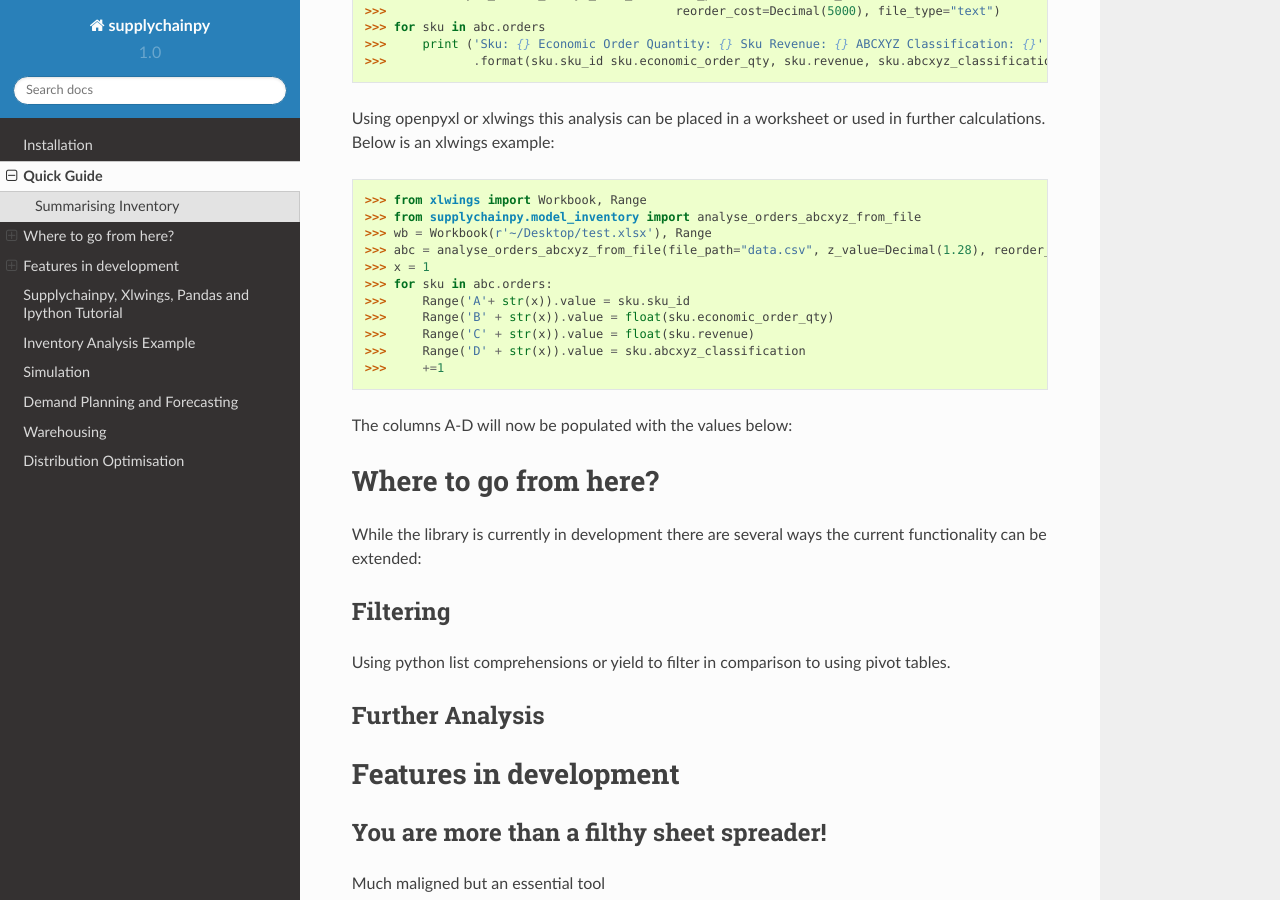
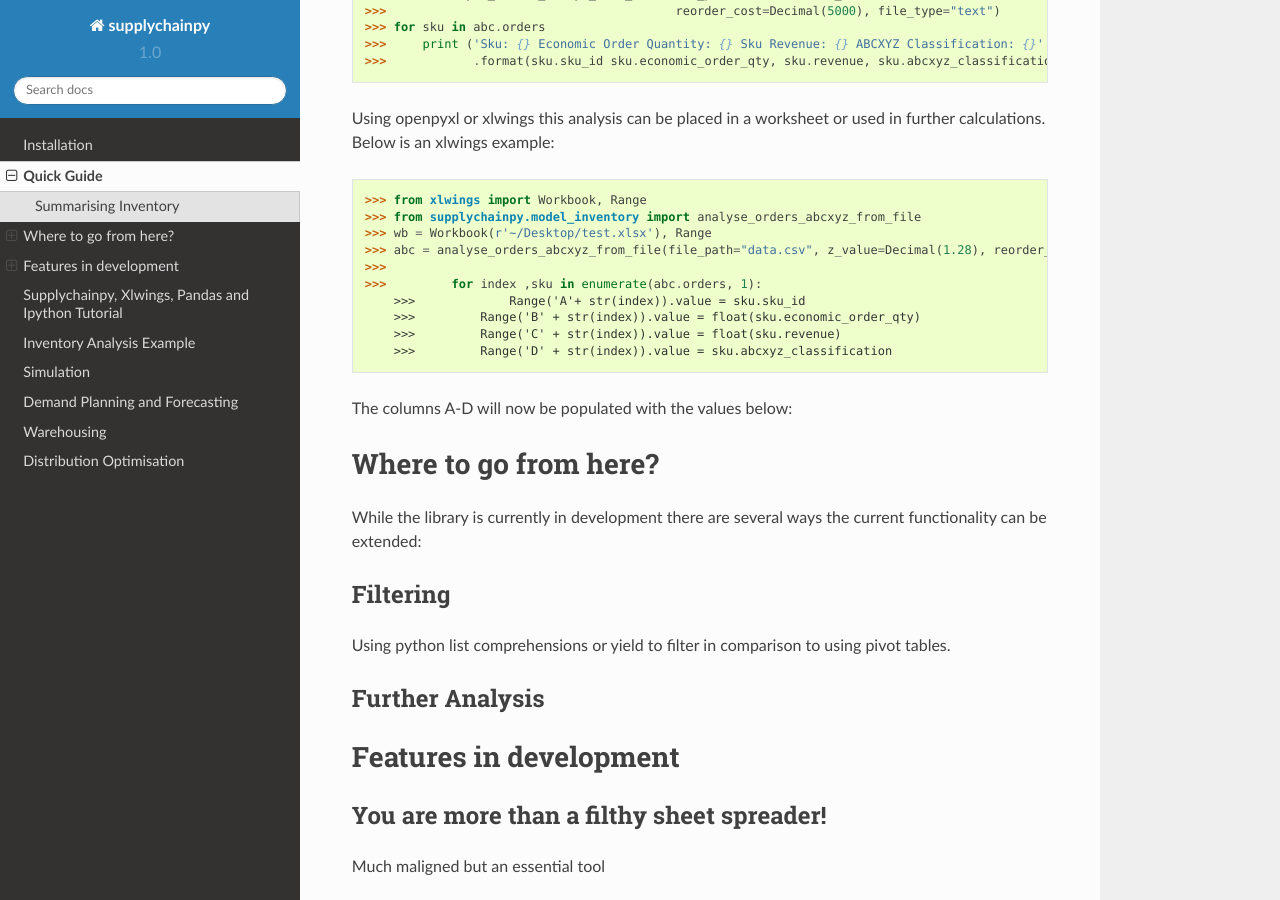
Before and after one commit to KevinFasusi/supplychainpy, a Sphinx documentation site: the page built from docs/quickstart.rst, in a window 1280 px wide and 900 px high, scrolled down 1123 px. Built offline with Sphinx 7.4.7 and the Read the Docs theme 2.0.0, drawn with Linux system fonts in a browser that asks for light colours.

```diff
--- a/docs/quickstart.rst
+++ b/docs/quickstart.rst
@@ -65,13 +65,13 @@ xlwings example:
     >>> from supplychainpy.model_inventory import analyse_orders_abcxyz_from_file
     >>> wb = Workbook(r'~/Desktop/test.xlsx'), Range
     >>> abc = analyse_orders_abcxyz_from_file(file_path="data.csv", z_value=Decimal(1.28), reorder_cost=Decimal(5000), file_type="csv")
-    >>> x = 1
-    >>> for sku in abc.orders:
-    >>>     Range('A'+ str(x)).value = sku.sku_id
-    >>>     Range('B' + str(x)).value = float(sku.economic_order_qty)
-    >>>     Range('C' + str(x)).value = float(sku.revenue)
-    >>>     Range('D' + str(x)).value = sku.abcxyz_classification
-    >>>     +=1
+    >>>
+    >>> 	for index ,sku in enumerate(abc.orders, 1):
+	>>>     	Range('A'+ str(index)).value = sku.sku_id
+	>>>         Range('B' + str(index)).value = float(sku.economic_order_qty)
+	>>>         Range('C' + str(index)).value = float(sku.revenue)
+	>>>         Range('D' + str(index)).value = sku.abcxyz_classification
+
 
 The columns A-D will now be populated with the values below:
 
```
Also changed, not shown: README.md (+0 -1 lines), docs/tutorial.rst (+6 -7 lines), 6 other files.
